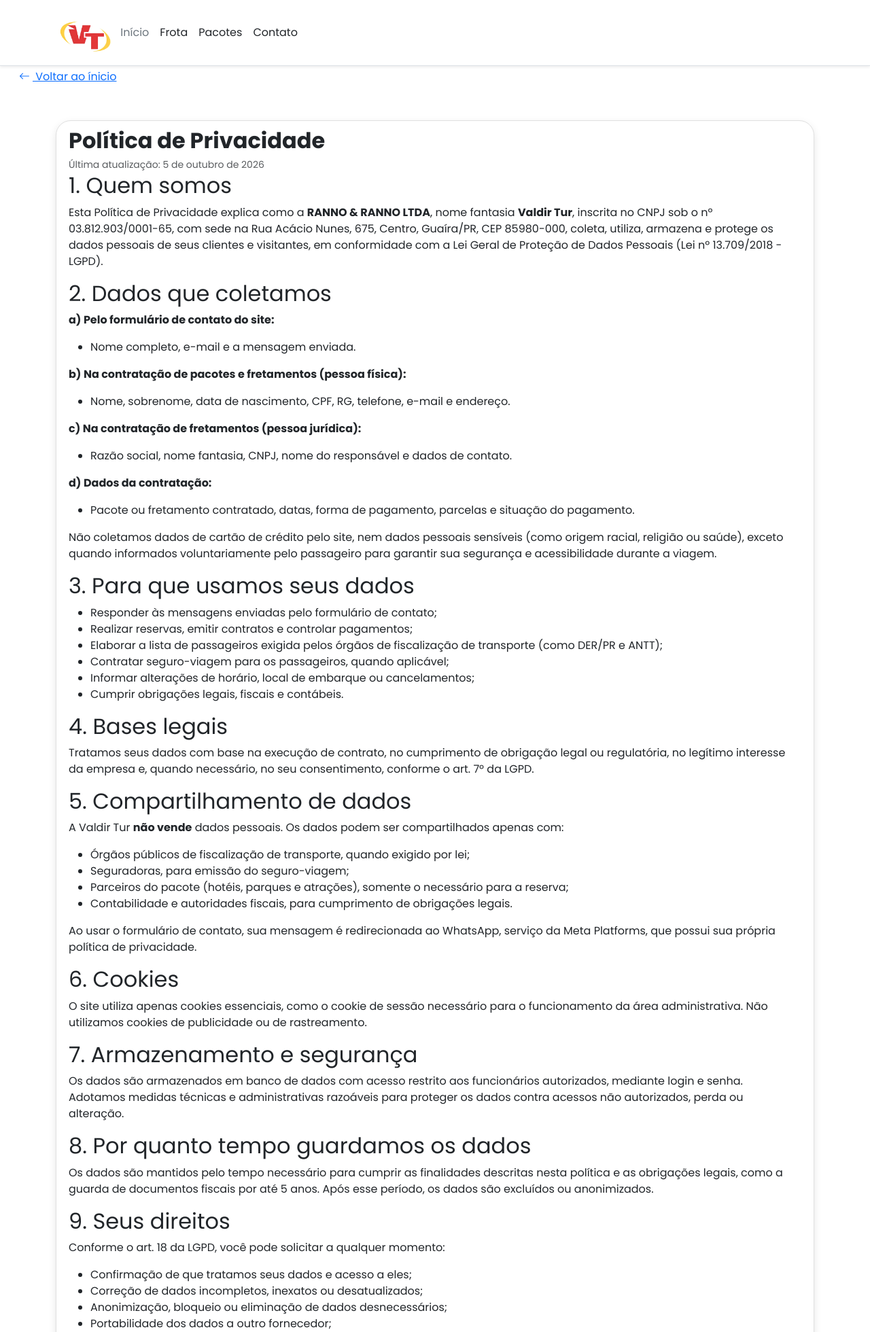
After one commit to LuanMazzi/Valdir-Tur, a PHP site: page /politicas/politica-de-privacidade.php in a window 1280 px wide. The commit adds this page. Shown: the top 1960 px of the page at 68% size. Run offline with PHP 8.4, Linux system fonts and the light colour scheme; some libraries are stand-ins or nearby versions.

Commit message:
Criação das politicas do site e primeiros arquivos robots.txt e sitemap.xml

```diff
--- a/admin/cadastro/pacote.php
+++ b/admin/cadastro/pacote.php
@@ -110,7 +110,7 @@ if (isset($_POST["salvar"])) {
                             <textarea class="form-control" name="descricaoLonga" id="descricaoLonga" rows="5" placeholder="Detalhes completos da viagem" required></textarea>
 
                             <div class="mb-3">
-                                <label for="fileUpload" class="form-label py-1">Conteúdo (Imagens ou Vídeos)</label>
+                                <label for="fileUpload" class="py-2">Conteúdo (Imagens ou Vídeos)</label>
                                 <input class="form-control" type="file" name="midia[]" id="fileUpload" accept="image/*,video/*" multiple>
                                 <div class="form-text">Você pode selecionar várias imagens e vídeos de uma vez.</div>
                             </div>
--- a/assets/css/style-cadastro.css
+++ b/assets/css/style-cadastro.css
@@ -60,7 +60,14 @@ i {
   font-weight: 500;
 }
 
+.form-control::placeholder {
+    color: #adb5bd;   /* cinza mais claro */
+    opacity: 1;       /* Firefox reduz a opacidade por conta própria; isso padroniza */
+}
 
+input[type="datetime-local"]:invalid {
+    color: #adb5bd;
+}
 
 /* Tags */
 
--- a/includes/footer.php
+++ b/includes/footer.php
@@ -26,9 +26,8 @@
         <div class="col mb-3">
             <h5>TERMOS & COMPROMISSOS</h5>
             <ul class="nav flex-column">
-                <li class="nav-item mb-2"><a href="/ValdirTur/index.php" class="nav-link p-0 text-body-secondary">Termos de uso</a></li>
-                <li class="nav-item mb-2"><a href="/ValdirTur/frota/frota.php" class="nav-link p-0 text-body-secondary">Política de Privacidade</a></li>
-
+                <li class="nav-item mb-2"><a href="/ValdirTur/politicas/termos-de-uso.php" class="nav-link p-0 text-body-secondary">Termos de uso</a></li>
+                <li class="nav-item mb-2"><a href="/ValdirTur/politicas/politica-de-privacidade.php" class="nav-link p-0 text-body-secondary">Política de Privacidade</a></li>
             </ul>
         </div>
 
--- a/index.php
+++ b/index.php
@@ -64,7 +64,7 @@ $resultado = mysqli_query($conexao, $sql);
                             <div class="card-body d-flex flex-column">
                                 <h5 class="card-title"><?= htmlspecialchars($pacote['nomePacote']) ?></h5>
                                 <p class="card-text"><?= htmlspecialchars($pacote['descricaoCurta']) ?></p>
-                                <p class="fw-bold mt-auto mb-0">a partir de R$
+                                <p class="fw-bold mt-auto mb-0">A partir de R$
                                     <?= number_format((float) $pacote['preco'], 2, ',', '.') ?> por pessoa</p>
                             </div>
                         </div>
--- /dev/null
+++ b/politicas/politica-de-privacidade.php
@@ -0,0 +1,137 @@
+<!DOCTYPE html>
+<html lang="pt-BR">
+<title>Política de Privacidade - Valdir Tur</title>
+<?php include(__DIR__ . '/../includes/head.php'); ?>
+
+<body>
+    <?php include(__DIR__ . '/../includes/header.php'); ?>
+
+
+<div class="px-4">
+    <a href="/ValdirTur/index.php"> <i class="bi bi-arrow-left"></i> Voltar ao ínicio</a>
+</div>
+    <section class="container py-5">
+        <div class="card-principal">
+            <div class="card-principal-conteudo">
+            <h1 class="h2 fw-bold mb-1">Política de Privacidade</h1>
+            <small class="text-body-secondary">Última atualização: 5 de outubro de 2026</small>
+
+            <h2>1. Quem somos</h2>
+            <p>
+                Esta Política de Privacidade explica como a <strong>RANNO &amp; RANNO LTDA</strong>, nome fantasia
+                <strong>Valdir Tur</strong>, inscrita no CNPJ sob o nº 03.812.903/0001-65, com sede na Rua Acácio Nunes,
+                675, Centro, Guaíra/PR, CEP 85980-000, coleta, utiliza, armazena e protege os dados pessoais de seus
+                clientes e visitantes, em conformidade com a Lei Geral de Proteção de Dados Pessoais
+                (Lei nº 13.709/2018 - LGPD).
+            </p>
+
+            <h2>2. Dados que coletamos</h2>
+            <p><strong>a) Pelo formulário de contato do site:</strong></p>
+            <ul>
+                <li>Nome completo, e-mail e a mensagem enviada.</li>
+            </ul>
+            <p><strong>b) Na contratação de pacotes e fretamentos (pessoa física):</strong></p>
+            <ul>
+                <li>Nome, sobrenome, data de nascimento, CPF, RG, telefone, e-mail e endereço.</li>
+            </ul>
+            <p><strong>c) Na contratação de fretamentos (pessoa jurídica):</strong></p>
+            <ul>
+                <li>Razão social, nome fantasia, CNPJ, nome do responsável e dados de contato.</li>
+            </ul>
+            <p><strong>d) Dados da contratação:</strong></p>
+            <ul>
+                <li>Pacote ou fretamento contratado, datas, forma de pagamento, parcelas e situação do pagamento.</li>
+            </ul>
+            <p>
+                Não coletamos dados de cartão de crédito pelo site, nem dados pessoais sensíveis (como origem racial,
+                religião ou saúde), exceto quando informados voluntariamente pelo passageiro para garantir sua segurança
+                e acessibilidade durante a viagem.
+            </p>
+
+            <h2>3. Para que usamos seus dados</h2>
+            <ul>
+                <li>Responder às mensagens enviadas pelo formulário de contato;</li>
+                <li>Realizar reservas, emitir contratos e controlar pagamentos;</li>
+                <li>Elaborar a lista de passageiros exigida pelos órgãos de fiscalização de transporte (como DER/PR e ANTT);</li>
+                <li>Contratar seguro-viagem para os passageiros, quando aplicável;</li>
+                <li>Informar alterações de horário, local de embarque ou cancelamentos;</li>
+                <li>Cumprir obrigações legais, fiscais e contábeis.</li>
+            </ul>
+
+            <h2>4. Bases legais</h2>
+            <p>
+                Tratamos seus dados com base na execução de contrato, no cumprimento de obrigação legal ou regulatória,
+                no legítimo interesse da empresa e, quando necessário, no seu consentimento, conforme o art. 7º da LGPD.
+            </p>
+
+            <h2>5. Compartilhamento de dados</h2>
+            <p>A Valdir Tur <strong>não vende</strong> dados pessoais. Os dados podem ser compartilhados apenas com:</p>
+            <ul>
+                <li>Órgãos públicos de fiscalização de transporte, quando exigido por lei;</li>
+                <li>Seguradoras, para emissão do seguro-viagem;</li>
+                <li>Parceiros do pacote (hotéis, parques e atrações), somente o necessário para a reserva;</li>
+                <li>Contabilidade e autoridades fiscais, para cumprimento de obrigações legais.</li>
+            </ul>
+            <p>
+                Ao usar o formulário de contato, sua mensagem é redirecionada ao WhatsApp, serviço da Meta Platforms, que
+                possui sua própria política de privacidade.
+            </p>
+
+            <h2>6. Cookies</h2>
+            <p>
+                O site utiliza apenas cookies essenciais, como o cookie de sessão necessário para o funcionamento da área
+                administrativa. Não utilizamos cookies de publicidade ou de rastreamento.
+            </p>
+
+            <h2>7. Armazenamento e segurança</h2>
+            <p>
+                Os dados são armazenados em banco de dados com acesso restrito aos funcionários autorizados, mediante
+                login e senha. Adotamos medidas técnicas e administrativas razoáveis para proteger os dados contra acessos
+                não autorizados, perda ou alteração.
+            </p>
+
+            <h2>8. Por quanto tempo guardamos os dados</h2>
+            <p>
+                Os dados são mantidos pelo tempo necessário para cumprir as finalidades descritas nesta política e as
+                obrigações legais, como a guarda de documentos fiscais por até 5 anos. Após esse período, os dados são
+                excluídos ou anonimizados.
+            </p>
+
+            <h2>9. Seus direitos</h2>
+            <p>Conforme o art. 18 da LGPD, você pode solicitar a qualquer momento:</p>
+            <ul>
+                <li>Confirmação de que tratamos seus dados e acesso a eles;</li>
+                <li>Correção de dados incompletos, inexatos ou desatualizados;</li>
+                <li>Anonimização, bloqueio ou eliminação de dados desnecessários;</li>
+                <li>Portabilidade dos dados a outro fornecedor;</li>
+                <li>Informação sobre com quem seus dados foram compartilhados;</li>
+                <li>Revogação do consentimento, quando o tratamento se basear nele.</li>
+            </ul>
+
+            <h2>10. Menores de idade</h2>
+            <p>
+                Dados de crianças e adolescentes são coletados somente quando necessários para a viagem e com o
+                consentimento de pelo menos um dos pais ou responsável legal.
+            </p>
+
+            <h2>11. Alterações desta política</h2>
+            <p>
+                Esta política pode ser atualizada periodicamente. A versão vigente estará sempre disponível nesta página.
+                Recomendamos também a leitura dos nossos <a href="termos-de-uso.php">Termos de Uso</a>.
+            </p>
+
+            <h2>12. Contato</h2>
+            <p>
+                Para exercer seus direitos ou tirar dúvidas sobre esta política, entre em contato pela nossa
+                <a href="/ValdirTur/contato.php">página de contato</a>, pelo WhatsApp (44) 98464-1251 ou presencialmente
+                na Rua Acácio Nunes, 675, Centro, Guaíra/PR.
+            </p>
+            </div>
+        </div>
+    </section>
+
+    <?php include(__DIR__ . '/../includes/footer.php'); ?>
+
+</body>
+
+</html>
```
Also changed, not shown: admin/editar/pacote.php (+5 -7 lines), assets/css/style.css (+0 -3 lines), login.php (+11 -2 lines), politicas/termos-de-uso.php (added, +124 -0 lines), robots.txt (added, +14 -0 lines), sitemap.xml (added, +33 -0 lines), assets/icons/logo-valdirtur.png (added), 2 other files.
